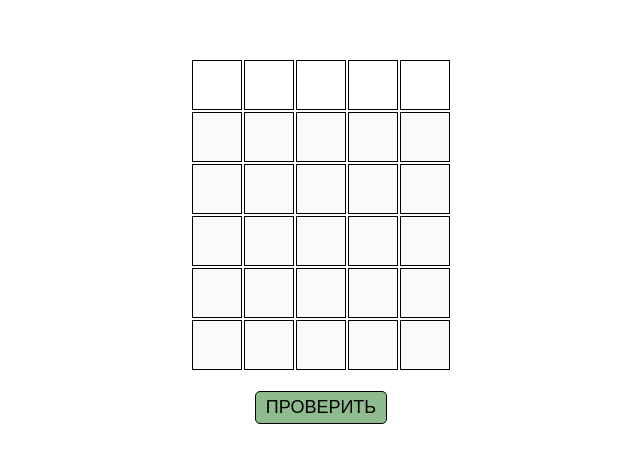
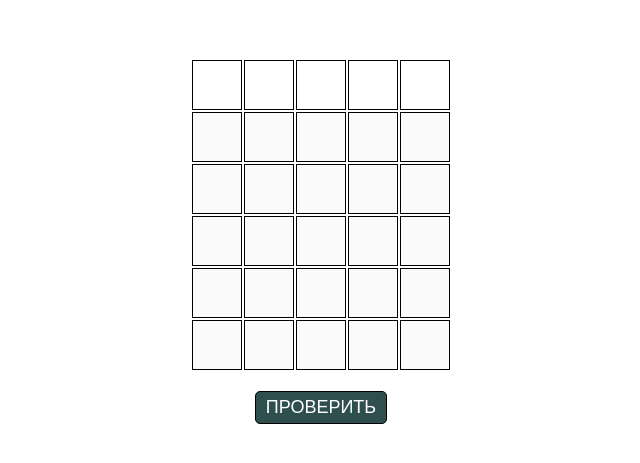
Before and after one commit to Egorius1979/wordle-light, a React (Create React App) app: page / in a window 1280 px wide. Shown: the part 101-564 px from the top of the page, without its empty margins (319-959 px from the left). Built offline with nearby package versions, Linux system fonts and the light colour scheme.

Commit message:
fixed some logic errors

```diff
--- a/src/components/Cell.tsx
+++ b/src/components/Cell.tsx
@@ -68,7 +68,7 @@ export const Cell: React.FC<CellProps> = ({
     }
   };
 
-  console.log('cell done');
+  console.log('cell done', index, cellInFocus);
 
   return (
     <input
--- a/src/components/MainTable.tsx
+++ b/src/components/MainTable.tsx
@@ -18,6 +18,10 @@ export const MainTable: React.FC = () => {
     }
   };
 
+  const newGame = () => {
+    window.location.reload();
+  };
+
   const mainCallback = (count: number) => {
     if (count === 5) {
       setResult('Всё верно, поздравляем!');
@@ -28,7 +32,7 @@ export const MainTable: React.FC = () => {
       setCurrentRow((prev) => prev + 1);
       return;
     }
-    setResult('Увы, неверно, попробуйте снова!');
+    setResult('Увы, попробуйте ещё раз!');
   };
   console.log(currentRow, isChecking);
 
@@ -45,9 +49,16 @@ export const MainTable: React.FC = () => {
         />
       ))}
       <div className="flex">
-        <button className="check" onClick={clickHandler}>
-          ПРОВЕРИТЬ
-        </button>
+        {!result && (
+          <button className="btn check" onClick={clickHandler}>
+            ПРОВЕРИТЬ
+          </button>
+        )}
+        {result && (
+          <button className="btn new-game" onClick={newGame}>
+            ИГРАТЬ
+          </button>
+        )}
         <p>{result}</p>
       </div>
     </div>
--- a/src/components/Row.tsx
+++ b/src/components/Row.tsx
@@ -21,12 +21,6 @@ export const Row: React.FC<RowProps> = ({
   const cells: number[] = new Array(5).fill(null).map((_, idx) => idx);
   let counter: number = 0;
 
-  useEffect(() => {
-    if (check) {
-      setDeleted(false);
-    }
-  }, [check]);
-
   const rowCallback = (inPlace: boolean, index: number) => {
     counter = inPlace ? counter + 1 : counter;
     if (index === 4) {
@@ -42,11 +36,11 @@ export const Row: React.FC<RowProps> = ({
     }
     if (valueWasSet && nextAutofocusCell < 4) {
       setNextAutofocusCell((prev) => prev + 1);
+      if (deleted) {
+        setDeleted(false);
+      }
     }
   };
-
-  // console.log('row done');
-  // console.log('row: ', row, 'nextCell: ', nextAutofocusCell);
 
   return (
     <>
--- a/src/index.css
+++ b/src/index.css
@@ -40,23 +40,23 @@ code {
   border: 1px solid black;
   font-size: 36px;
   text-align: center;
-  /* color: transparent;
-  text-shadow: 0 0 0 black; */
+  color: transparent;
+  text-shadow: 0 0 0 black;
   outline: none;
 }
 
-.check {
+.btn {
   padding: 5px 10px;
-  background: darkseagreen;
   border: 1px solid black;
   border-radius: 5px;
   cursor: pointer;
   font-size: large;
   text-align: center;
   margin: 20px 0;
+  color: white;
 }
 .check:active {
-  background: green;
+  opacity: 0.8;
 }
 
 .yellow {
@@ -71,10 +71,13 @@ code {
   background-color: grey;
 }
 
-/* input {
-  color: transparent;
-  text-shadow: 0 0 0 black;
-} */
+.check {
+  background: DarkSlateGrey;
+}
+
+.new-game {
+  background: Crimson;
+}
 
 .border {
   border: 2px solid black;
```
